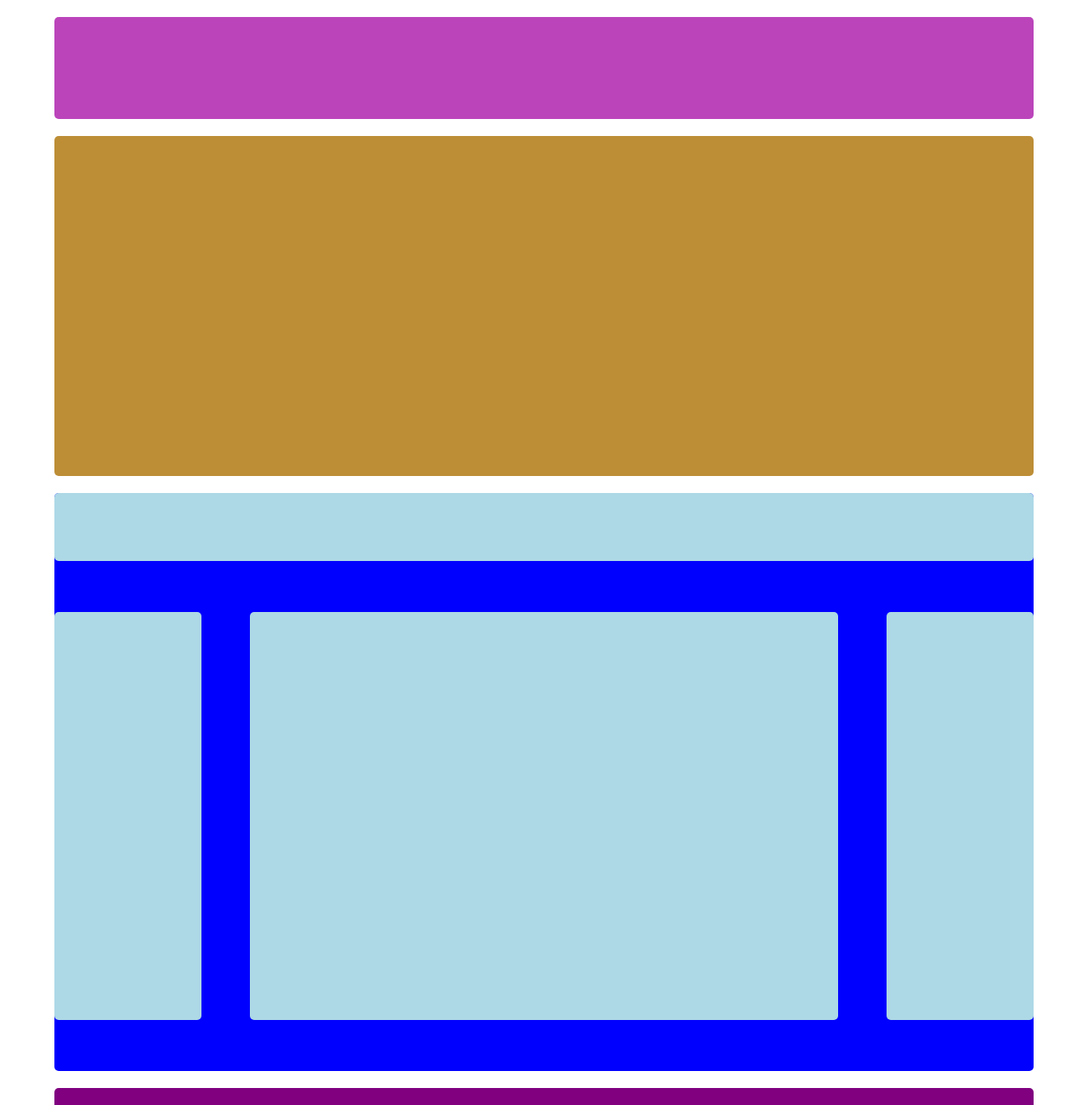
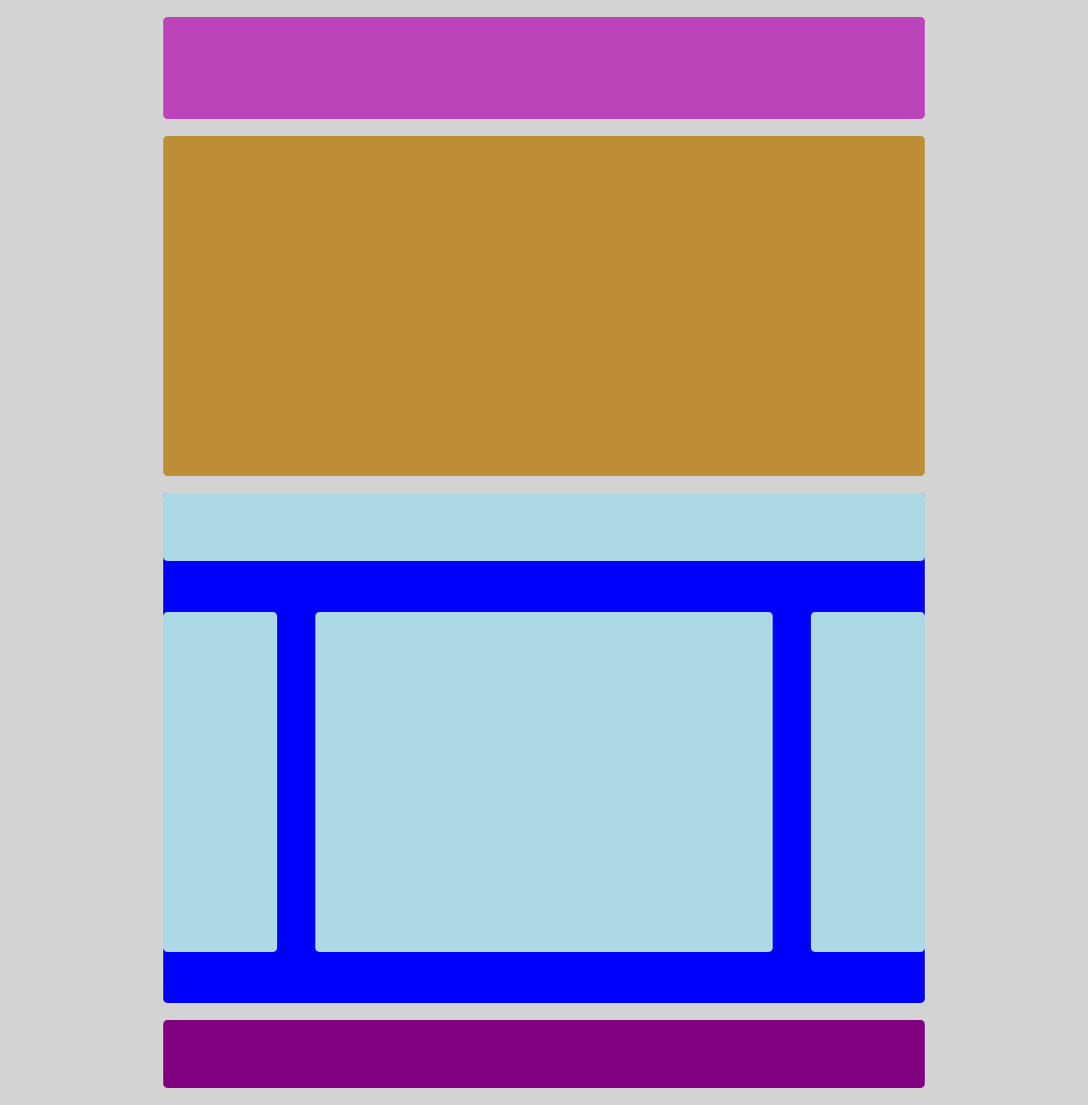
Before and after one commit to salvatore-tidu9/htmlcss-struttura-wp, a plain HTML site: page index.html in a window 1280 px wide. Shown: the top 1300 px of the page at 85% size. Drawn offline with Linux system fonts and the light colour scheme.

Commit message:
Struttura-WP (modifica css)

```diff
--- a/css/style.css
+++ b/css/style.css
@@ -4,8 +4,12 @@
   box-sizing: border-box;
 }
 
+body {
+  background-color: lightgrey;
+}
+
 header {
-  width: 90%;
+  width: 70%;
   height: 15vh;
   margin: auto;
   margin-top: 20px;
@@ -14,7 +18,7 @@ header {
 }
 
 .sctn_1 {
-  width: 90%;
+  width: 70%;
   height: 50vh;
   margin: auto;
   margin-top: 20px;
@@ -23,7 +27,7 @@ header {
 }
 
 .sctn_2 {
-  width: 90%;
+  width: 70%;
   margin: auto;
   margin-top: 20px;
   border-radius: 5px;
@@ -46,7 +50,7 @@ header {
 
 .box_left {
   width: 15%;
-  height: 60vh;
+  height: 50vh;
   margin-top: 60px;
   margin-bottom: 60px;
   float: left;
@@ -56,7 +60,7 @@ header {
 
 .box_center {
   width: 60%;
-  height: 60vh;
+  height: 50vh;
   margin-top: 60px;
   margin-bottom: 20px;
   margin-left: 5%;
@@ -68,7 +72,7 @@ header {
 
 .box_right {
   width: 15%;
-  height: 60vh;
+  height: 50vh;
   margin-top: 60px;
   margin-bottom: 60px;
   float: left;
@@ -77,7 +81,7 @@ header {
 }
 
 footer {
-  width: 90%;
+  width: 70%;
   height: 10vh;
   margin: auto;
   margin-top: 20px;
```
